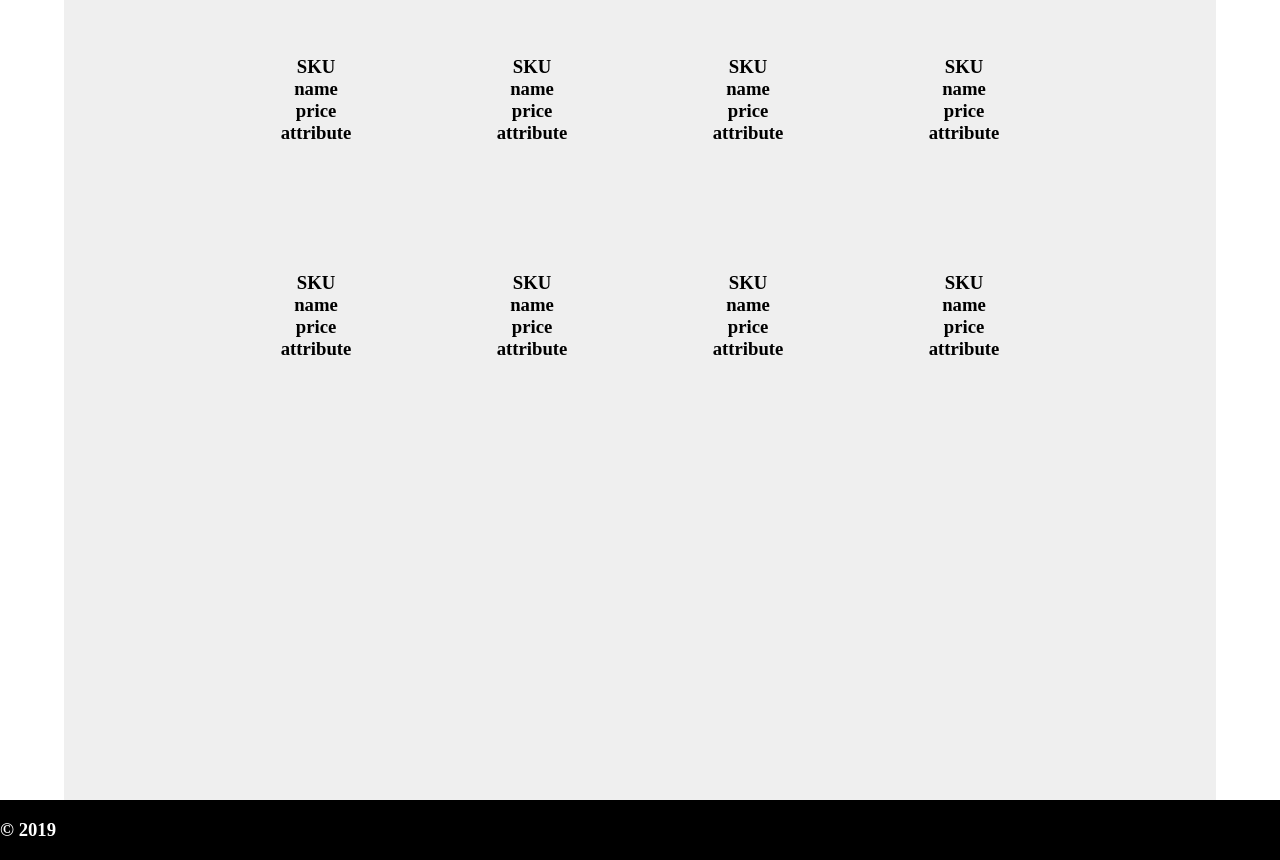
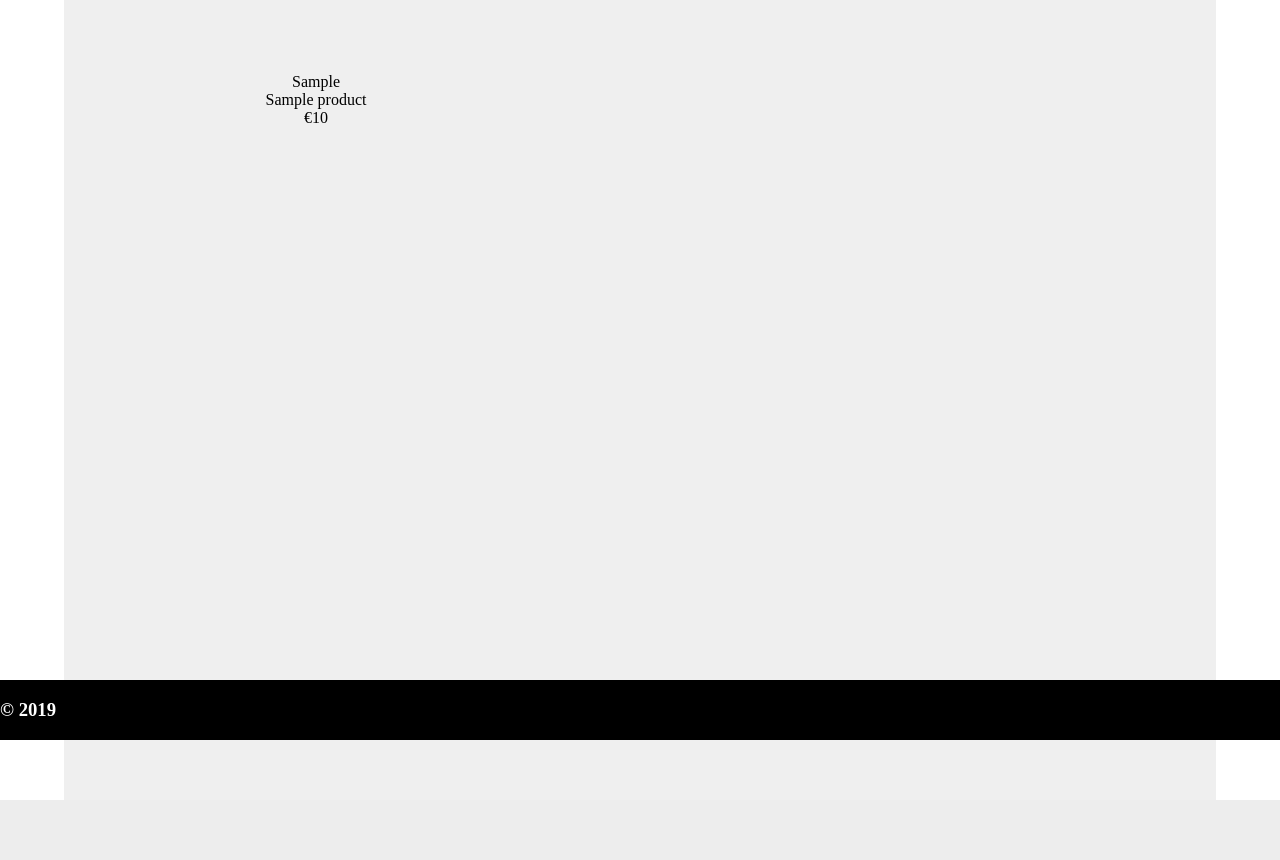
Before and after one commit to kristaps777/catalog, a PHP site: page / in a window 1280 px wide. Shown: the part 60-920 px from the top of the page. After the commit the page ends 860 px from the top, so only its background shows below. Run offline with PHP 8.4, Linux system fonts and the light colour scheme; tables that the repository leaves empty or names only in its code hold one stand-in row (values such as "Sample post").

Commit message:
refactored product display as list, added sql config, conect DB class and get data function

```diff
--- a/index.html
+++ /dev/null
@@ -1,92 +0,0 @@
-<!DOCTYPE html>
-<html lang="en">
-
-    <head>
-        <meta charset="UTF-8">
-        <meta name="viewport" content="width=device-width, initial-scale=1.0">
-        <meta http-equiv="X-UA-Compatible" content="ie=edge">
-        <link rel="stylesheet" href="styles/style.css">
-        <title>Document</title>
-    </head>
-
-    <body>
-
-        <header>
-
-            <h2>product catalog</h2>
-
-        </header>
-
-        <main>
-
-            <div class="wrapper">
-
-                <div class="item">
-                    <h3>SKU</h3>
-                    <h3>name</h3>
-                    <h3>price</h3>
-                    <h3>attribute</h3>
-                </div>
-
-                <div class="item">
-                    <h3>SKU</h3>
-                    <h3>name</h3>
-                    <h3>price</h3>
-                    <h3>attribute</h3>
-                </div>
-
-                <div class="item">
-                    <h3>SKU</h3>
-                    <h3>name</h3>
-                    <h3>price</h3>
-                    <h3>attribute</h3>
-                </div>
-
-                <div class="item">
-                    <h3>SKU</h3>
-                    <h3>name</h3>
-                    <h3>price</h3>
-                    <h3>attribute</h3>
-                </div>
-
-                <div class="item">
-                    <h3>SKU</h3>
-                    <h3>name</h3>
-                    <h3>price</h3>
-                    <h3>attribute</h3>
-                </div>
-
-                <div class="item">
-                    <h3>SKU</h3>
-                    <h3>name</h3>
-                    <h3>price</h3>
-                    <h3>attribute</h3>
-                </div>
-
-                <div class="item">
-                    <h3>SKU</h3>
-                    <h3>name</h3>
-                    <h3>price</h3>
-                    <h3>attribute</h3>
-                </div>
-
-                <div class="item">
-                    <h3>SKU</h3>
-                    <h3>name</h3>
-                    <h3>price</h3>
-                    <h3>attribute</h3>
-                </div>
-
-            </div>
-
-        </main>
-
-        <footer>
-
-            <h3>&copy; 2019</h3>
-
-        </footer>
-
-    </body>
-
-</html>
--- /dev/null
+++ b/private/config.php
@@ -0,0 +1,10 @@
+<?php
+error_reporting(1);
+const SERVER = "127.0.0.1";
+const USER = "root";
+const PW = "";
+const DB = "catalog";
+$dbStatusOk = "<span>👍</span>";
+$dbStatusNok = "<div>👎</div>";
+$dbError = "";
+?>
--- /dev/null
+++ b/public/index.php
@@ -0,0 +1,44 @@
+<!DOCTYPE html>
+<html lang="en">
+
+    <head>
+        <meta charset="UTF-8">
+        <meta name="viewport" content="width=device-width, initial-scale=1.0">
+        <meta http-equiv="X-UA-Compatible" content="ie=edge">
+         <!-- Favicon link -->
+        <link rel="shortcut icon" href="#">
+         <!-- CSS link -->
+        <link rel="stylesheet" href="styles/style.css">
+        <title>Document</title>
+    </head>
+
+    <body>
+
+        <header>
+
+            <h2>product catalog</h2>
+
+        </header>
+
+        <main>
+
+            <div class="wrapper">
+                <?php
+                require_once('../private/classes/Connect.php');
+                $getProducts = new Connect();
+                $getProducts->getData();
+                ?>
+
+            </div>
+
+        </main>
+
+        <footer>
+
+            <h3>&copy; 2019</h3>
+
+        </footer>
+
+    </body>
+
+</html>
--- a/styles/style.css
+++ b/public/styles/style.css
@@ -1,3 +1,8 @@
+/*
+-----------------------------------
+normalize properties
+-----------------------------------
+*/
 * {
     margin: 0;
     padding: 0;
@@ -6,6 +11,11 @@
     box-sizing: border-box;
 }
 
+/*
+-----------------------------------
+header & footer styles
+-----------------------------------
+*/
 header,
 footer {
     height: 60px;
@@ -14,14 +24,23 @@ footer {
     background-color: black;
     display: flex;
     align-items: center;
+    position: fixed;
+    z-index: 10;
 }
 
 header {
-    position: fixed;
-    z-index: 10;
     top: 0;
 }
 
+footer {
+    bottom: 0;
+}
+
+/*
+-----------------------------------
+main content styles
+-----------------------------------
+*/
 main {
     height: 100vh;
     margin-top: 60px;
@@ -34,7 +53,7 @@ main {
     background-color: #efefef;
     display: grid;
     grid-template-columns: repeat(4, 200px);
-    grid-template-rows: repeat(4, 200px);
+    grid-auto-rows: max-content;
     gap: 1em;
     justify-content: center;
 }
```
Also changed, not shown: private/classes/Connect.php (added, +40 -0 lines).
